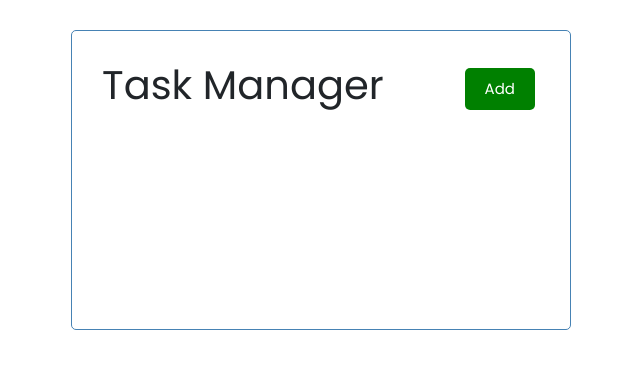
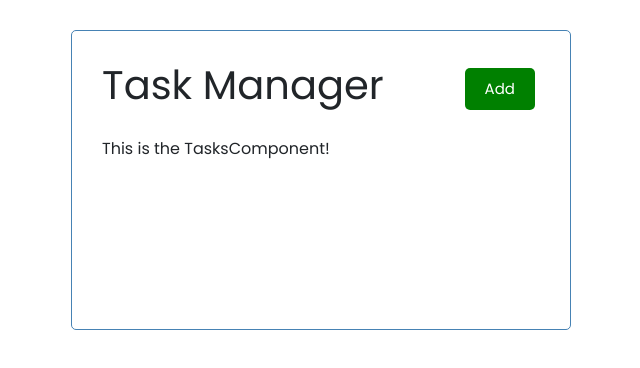
Before and after one commit to brookhutchinson/task-manager, an Angular app: page / in a window 1280 px wide. Shown: the top 368 px of the page, without its empty margins (319-959 px from the left). Built offline with nearby package versions, Linux system fonts and the light colour scheme.

Commit message:
Create new component named TasksComponent inside HomeModule Register TasksComponent inside HomeModule Export TasksComponent from HomeModule Render <app-tasks> inside AppComponent HTML Template

```diff
--- a/src/app/app.component.html
+++ b/src/app/app.component.html
@@ -1,3 +1,4 @@
 <div class="container">
   <app-header></app-header>
+  <app-tasks></app-tasks>
 </div><!-- /.container -->
--- /dev/null
+++ b/src/app/home/components/tasks/tasks.component.html
@@ -0,0 +1 @@
+<p>This is the TasksComponent!</p>
--- /dev/null
+++ b/src/app/home/components/tasks/tasks.component.ts
@@ -0,0 +1,13 @@
+// angular
+import { Component, OnInit } from '@angular/core';
+
+@Component({
+  selector: 'app-tasks',
+  templateUrl: './tasks.component.html',
+  styleUrls: ['./tasks.component.scss']
+})
+export class TasksComponent implements OnInit {
+  constructor() {}
+
+  ngOnInit(): void {}
+}
```
Also changed, not shown: src/app/home/home.module.ts (+5 -2 lines), src/app/home/components/tasks/tasks.component.scss (added), 1 other file (tests, documents, lock files or other folders).
